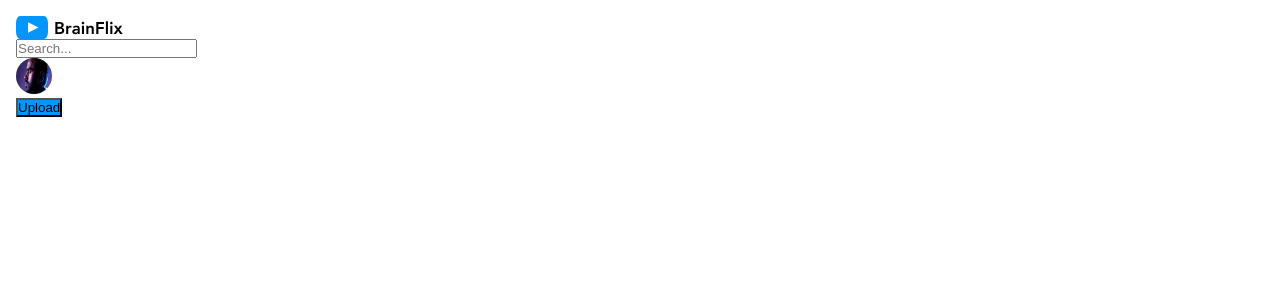
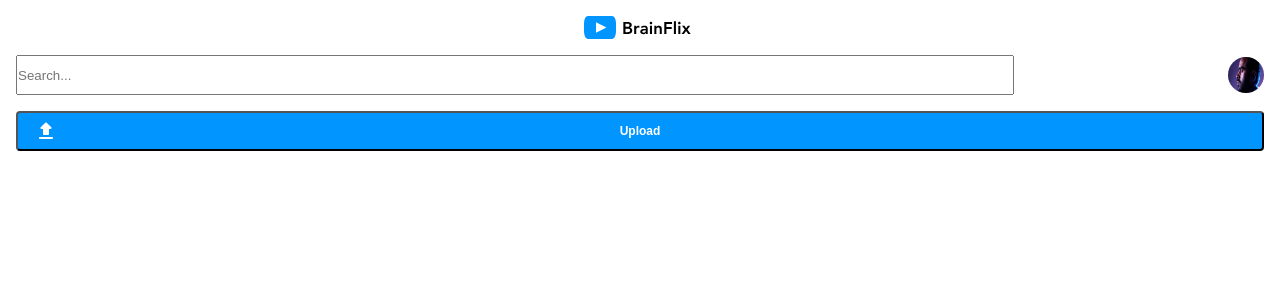
Before and after one commit to matthewcsimpson/BrainStation-Brainflix-Frontend, a React (Create React App) app: page / in a window 1280 px wide. Shown: the top 300 px of the page. Built offline with nearby package versions, Linux system fonts and the light colour scheme.

Commit message:
header component created

```diff
--- a/src/App.js
+++ b/src/App.js
@@ -1,25 +1,16 @@
+// TEMP
+import userimg from "./assets/images/Mohan-muruge.jpg";
 import bflogo from "./assets/images/BrainFlix-logo.svg";
-import userimg from "./assets/images/Mohan-muruge.jpg";
+import upld from "./assets/images/Icons/upload.svg";
+
+// Not Temp
+import Header from "./components/Header";
 
 function App() {
   return (
     <div className="bf__wrapper">
-      <header classname="header">
-        <img src={bflogo} alt="BrainFlix" className="header__logo" />
-        <input
-          type="search"
-          placeholder="Search..."
-          className="header__searchbar"
-        ></input>
-        <div className="glbl__user-avatar header__avatar">
-          <img
-            className="glbl__user-avatar header__avatar"
-            alt="User Img"
-            src={userimg}
-          ></img>
-          <button className="glbl__button header__uploadbutton">Upload</button>
-        </div>
-      </header>
+      <Header userimg={userimg} bflogo={bflogo} upld={upld} />
+      {/* To Be Worked On */}
       <div className="hero"></div>
       <div className="flexwrapper">
         <section className="details"></section>
--- /dev/null
+++ b/src/components/Header.jsx
@@ -0,0 +1,28 @@
+function Header(props) {
+    return (
+        <header className="header">
+        <img src={props.bflogo} alt="BrainFlix" className="header__logo" />
+        <div className="header__right">
+          <input
+            type="search"
+            placeholder="Search..."
+            className="header__searchbar"
+          ></input>
+          <div className="glbl__user-avatar header__avatar">
+            <img
+              className="glbl__user-avatar"
+              alt="User Img"
+              src={props.userimg}
+            ></img>
+          </div>
+          <button className="glbl__button header__button">
+            <img className="glbl__button__image" src={props.upld} alt="" />
+            <span className="glbl__button__text">Upload</span>
+            <span className="glbl__button__spacer"></span>
+          </button>
+        </div>
+      </header>
+    )
+}
+
+export default Header;
--- a/src/styles/partials/_global.scss
+++ b/src/styles/partials/_global.scss
@@ -14,8 +14,36 @@
     max-height: 2.25rem;
     border-radius: 50%;
     background-color: $BrainFlix-Mercury;
+
 }
 
 .glbl__button {
+    font-weight: $font-mobile-buttonslabels-weight;
+    font-size: $font-mobile-buttonslabels-size;
+    color: $Brainflix-White;
+    height: 2.5rem;
     background-color: $BrainFlix-Blue;
+    width: 100%;
+    border-radius: 4px;
+    display: flex;
+    flex-direction: row;
+    justify-content: space-between;
+    align-items: center;
+
+    &__image {
+        margin: 0 $margin-mobile;
+    }
+
+    &__spacer {
+        width: 1.5rem;
+        margin: 0 $margin-mobile;
+    }
+
+    &__text {
+        margin: 0 auto;
+    }
+
+    &:hover {
+        background-color: $BrainFlix-DarkBlue;
+    }
 }
--- a/src/styles/video.scss
+++ b/src/styles/video.scss
@@ -9,15 +9,39 @@
 }
 
 .header {
+    width: 100%;
     display: flex;
     flex-direction: column;
+    align-items: center;
+
+    &__right {
+        width: 100%;
+        display: flex;
+        flex-direction: row;
+        flex-wrap: wrap;
+        justify-content: space-between;
+        align-items: center;
+    }
 
     &__logo {
         display: block;
+        max-height: 1.5625rem;
+        max-width: 7.5rem;
+        justify-self: center;
     }
 
     &__searchbar {
+        margin-top: $margin-mobile;
         display: block;
+        height: 40px;
+        width: 80%;
     }
 
+    &__avatar {
+        margin-top: $margin-mobile;
+    }
+
+    &__button {
+        margin-top: $margin-mobile;
+    }
 }
```
